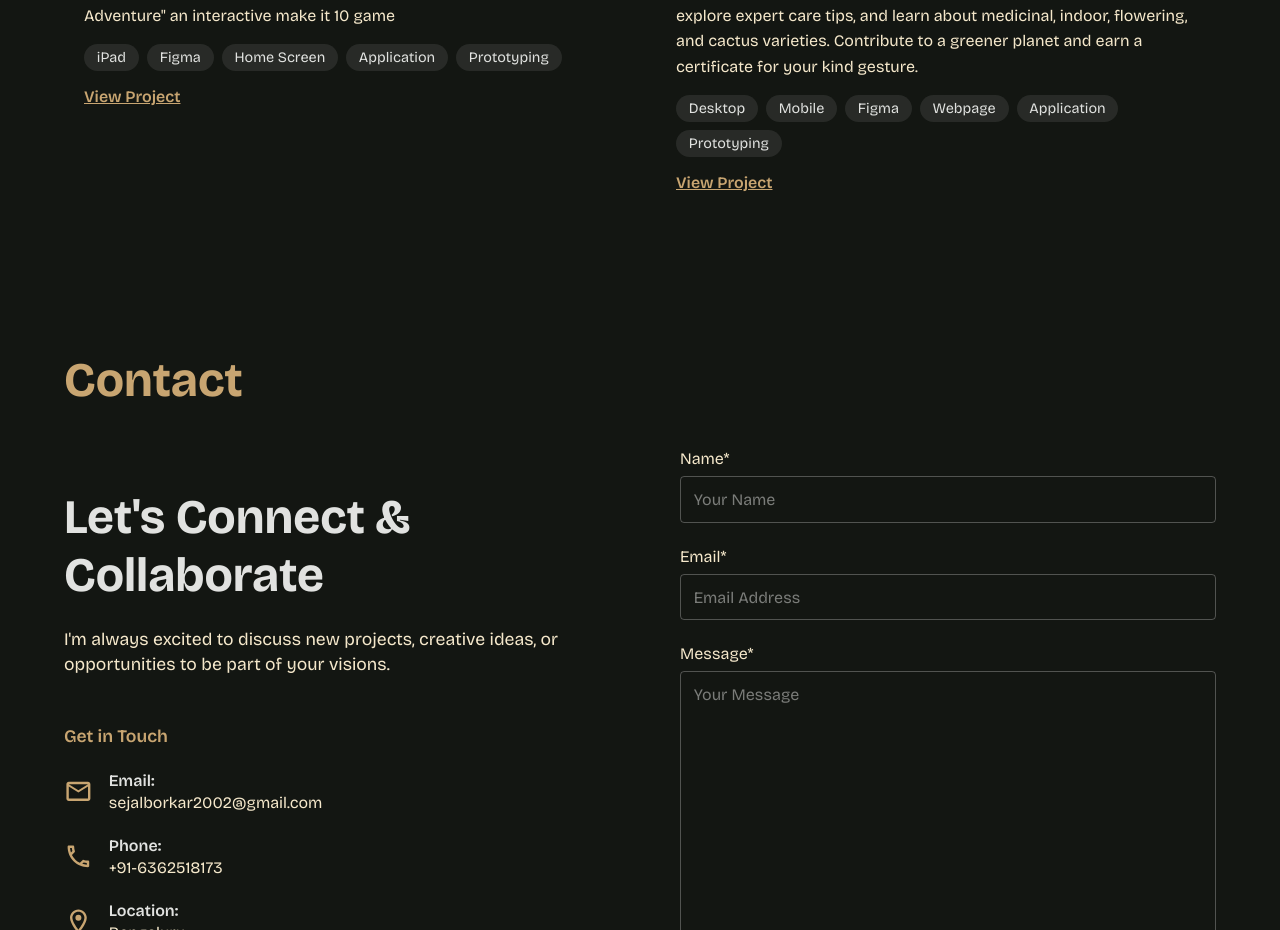
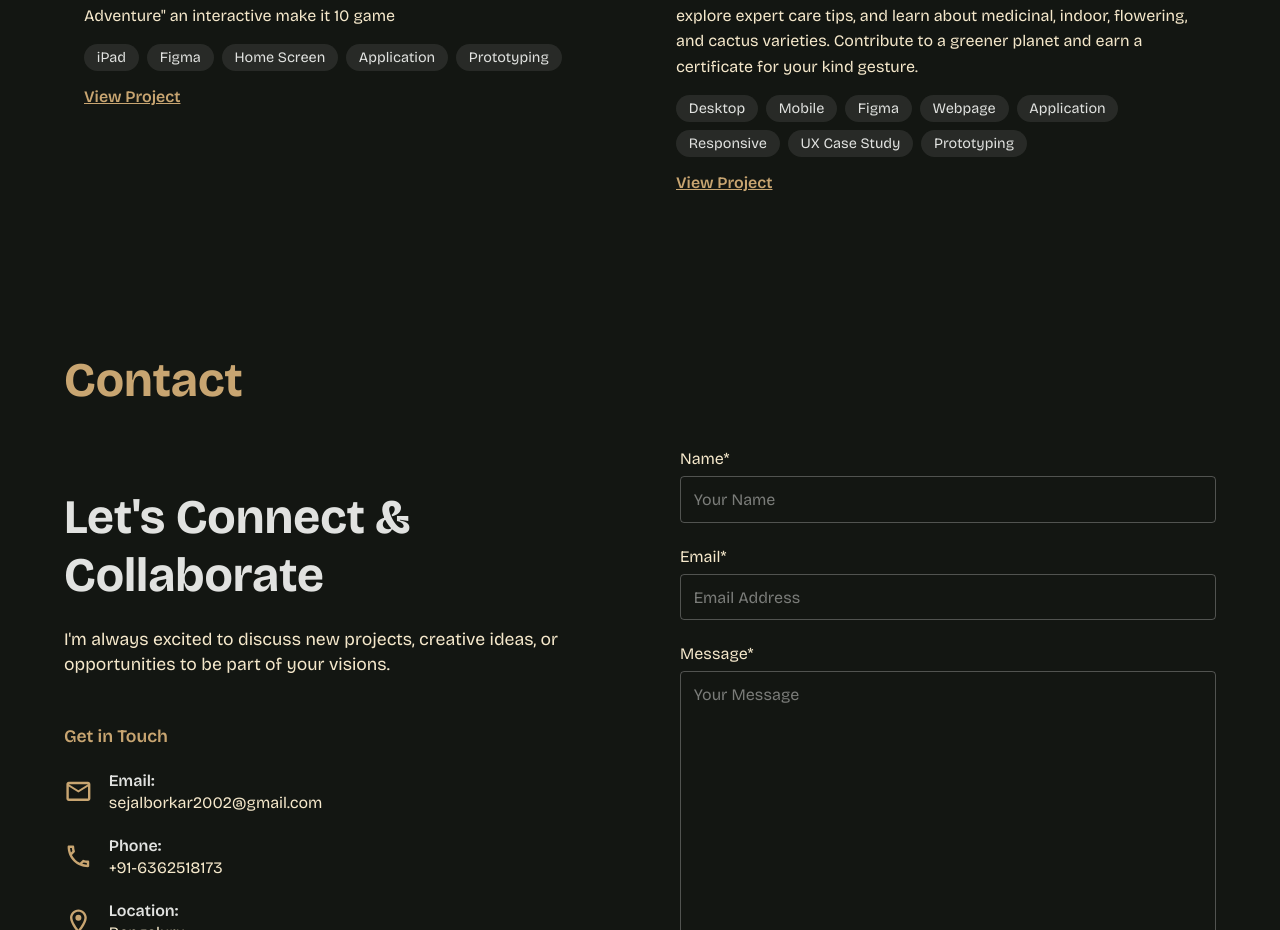
Before and after one commit to SBorkar2002/my-portfolio, a React (Vite) app: page / in a window 1280 px wide. Shown: the part 4761-5691 px from the top of the page. Built offline with nearby package versions, Linux system fonts and the light colour scheme.

Commit message:
added new tag for green gallery

```diff
--- a/src/App.jsx
+++ b/src/App.jsx
@@ -56,7 +56,7 @@ const uiuxProjects = [
   { img: uiTea, title: 'Lush & Leaf', desc: 'Designed a tea selling e-commerce page where users can purchase various of types of tea powder', tags: ['Desktop', 'Figma', 'Landing Page', 'Webpage'], link: 'https://www.behance.net/gallery/226337603/Lush-and-Leaf-Homepage' },
   { img: webDev, title: 'Digital Art Portfolio', desc: 'Designed a digital art based portfolio where an artist displays thier artwork with separate sections for personel projects and commisioned work', tags: ['Desktop', 'Figma', 'Landing Page', 'Webpage','Responsive'], link: 'https://www.behance.net/gallery/229460931/Digital-Artist-Portfolio' },
   { img: uimiki, title: 'Make it 10 Game UI design', desc: 'A prototype for a children math game application called "Mikis Math Adventure" an interactive make it 10 game', tags: ['iPad', 'Figma', 'Home Screen', 'Application','Prototyping'], link: 'https://www.behance.net/gallery/227542669/Mikis-Math-Adventure' },
-  { img: green, title: 'Green Gallery - UI/UX Design | Landing Page', desc: 'Green Gallery lets you donate unwanted plants to loving new homes, explore expert care tips, and learn about medicinal, indoor, flowering, and cactus varieties. Contribute to a greener planet and earn a certificate for your kind gesture.', tags: ['Desktop', 'Mobile','Figma', 'Webpage', 'Application','Prototyping'], link: 'https://www.behance.net/gallery/230598001/Green-Gallery-UIUX-Design-Landing-Page' },
+  { img: green, title: 'Green Gallery - UI/UX Design | Landing Page', desc: 'Green Gallery lets you donate unwanted plants to loving new homes, explore expert care tips, and learn about medicinal, indoor, flowering, and cactus varieties. Contribute to a greener planet and earn a certificate for your kind gesture.', tags: ['Desktop', 'Mobile','Figma', 'Webpage', 'Application','Responsive','UX Case Study','Prototyping'], link: 'https://www.behance.net/gallery/230598001/Green-Gallery-UIUX-Design-Landing-Page' },
 ];
 
 const webDevProjects = [
```
